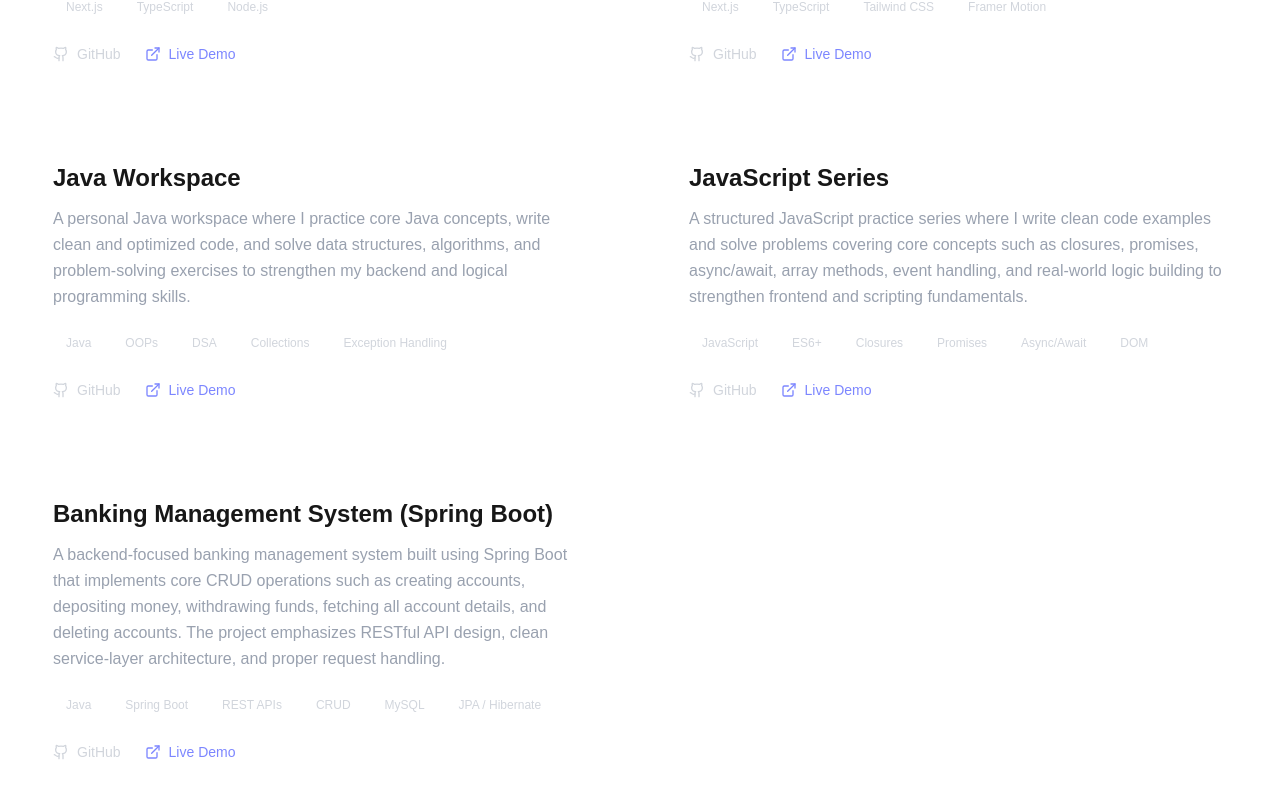
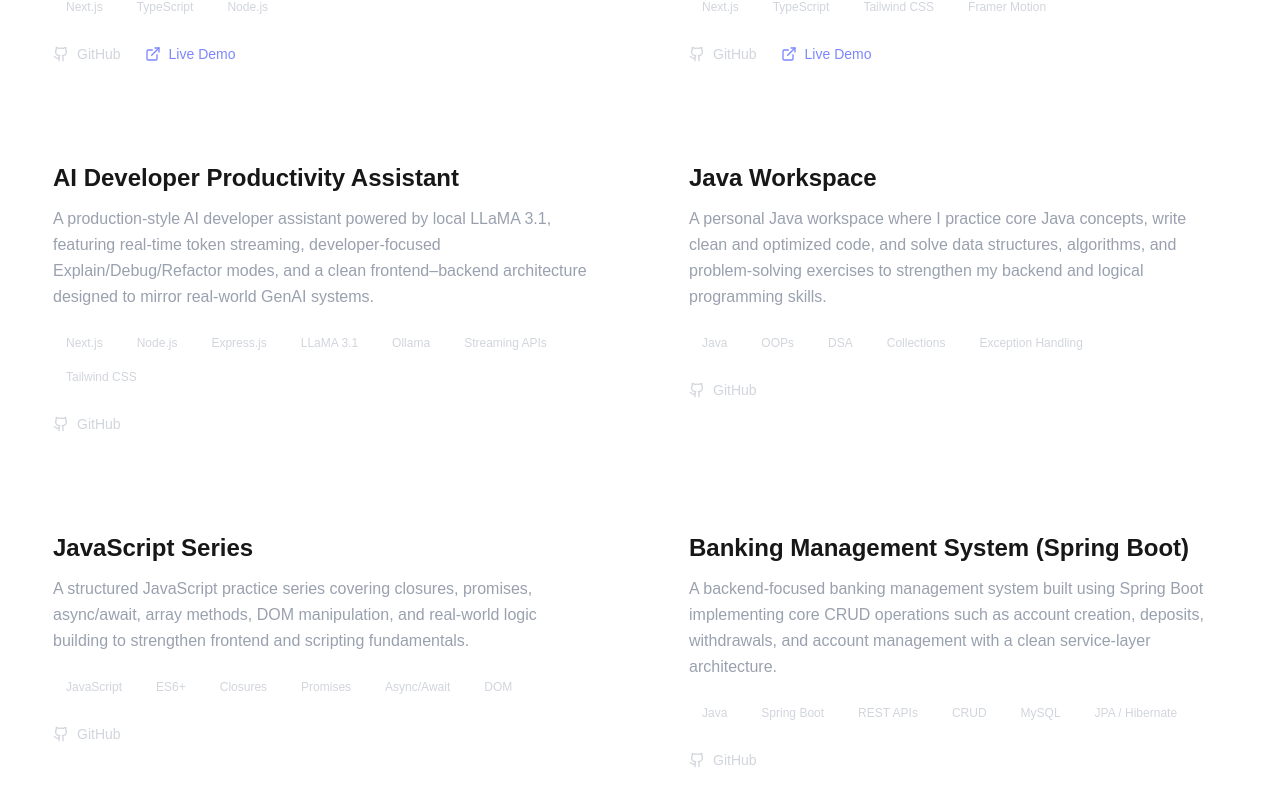
Before and after one commit to DarshanKGithub/Darshan-modern-portfolio, a Next.js app: page / in a window 1280 px wide. Shown: the part 1849-2654 px from the top of the page. Built offline with nearby package versions, Linux system fonts and the light colour scheme.

Commit message:
added conditional renedering in project section and added AI project

```diff
--- a/src/components/Projects.tsx
+++ b/src/components/Projects.tsx
@@ -60,24 +60,31 @@ export default function Projects() {
 
            {/* Actions */}
 <div className="flex items-center gap-6">
+  {/* GitHub Link */}
   <a
     href={project.github}
     target="_blank"
+    rel="noopener noreferrer"
     className="flex items-center gap-2 text-sm text-gray-300 hover:text-white transition"
   >
     <Github className="w-4 h-4" />
     GitHub
   </a>
 
+  {/* Live Demo Link (only if exists) */}
+  {project.live && (
     <a
       href={project.live}
       target="_blank"
+      rel="noopener noreferrer"
       className="flex items-center gap-2 text-sm text-indigo-400 hover:text-indigo-300 transition"
     >
       <ExternalLink className="w-4 h-4" />
       Live Demo
     </a>
+  )}
 </div>
+
           </motion.div>
         ))}
       </div>
--- a/src/data/projects.ts
+++ b/src/data/projects.ts
@@ -20,6 +20,23 @@ export const projects: Project[] = [
   },
 
   {
+    title: "AI Developer Productivity Assistant",
+    description:
+      "A production-style AI developer assistant powered by local LLaMA 3.1, featuring real-time token streaming, developer-focused Explain/Debug/Refactor modes, and a clean frontend–backend architecture designed to mirror real-world GenAI systems.",
+    tech: [
+      "Next.js",
+      "Node.js",
+      "Express.js",
+      "LLaMA 3.1",
+      "Ollama",
+      "Streaming APIs",
+      "Tailwind CSS",
+    ],
+    github: "https://github.com/DarshanKGithub/GenAIDev-Assistant",
+    live: "", // add live link later if deployed
+  },
+
+  {
     title: "Java Workspace",
     description:
       "A personal Java workspace where I practice core Java concepts, write clean and optimized code, and solve data structures, algorithms, and problem-solving exercises to strengthen my backend and logical programming skills.",
@@ -31,7 +48,7 @@ export const projects: Project[] = [
   {
     title: "JavaScript Series",
     description:
-      "A structured JavaScript practice series where I write clean code examples and solve problems covering core concepts such as closures, promises, async/await, array methods, event handling, and real-world logic building to strengthen frontend and scripting fundamentals.",
+      "A structured JavaScript practice series covering closures, promises, async/await, array methods, DOM manipulation, and real-world logic building to strengthen frontend and scripting fundamentals.",
     tech: [
       "JavaScript",
       "ES6+",
@@ -47,7 +64,7 @@ export const projects: Project[] = [
   {
     title: "Banking Management System (Spring Boot)",
     description:
-      "A backend-focused banking management system built using Spring Boot that implements core CRUD operations such as creating accounts, depositing money, withdrawing funds, fetching all account details, and deleting accounts. The project emphasizes RESTful API design, clean service-layer architecture, and proper request handling.",
+      "A backend-focused banking management system built using Spring Boot implementing core CRUD operations such as account creation, deposits, withdrawals, and account management with a clean service-layer architecture.",
     tech: [
       "Java",
       "Spring Boot",
```
Lines whose indentation alone changed are shown as unchanged.
